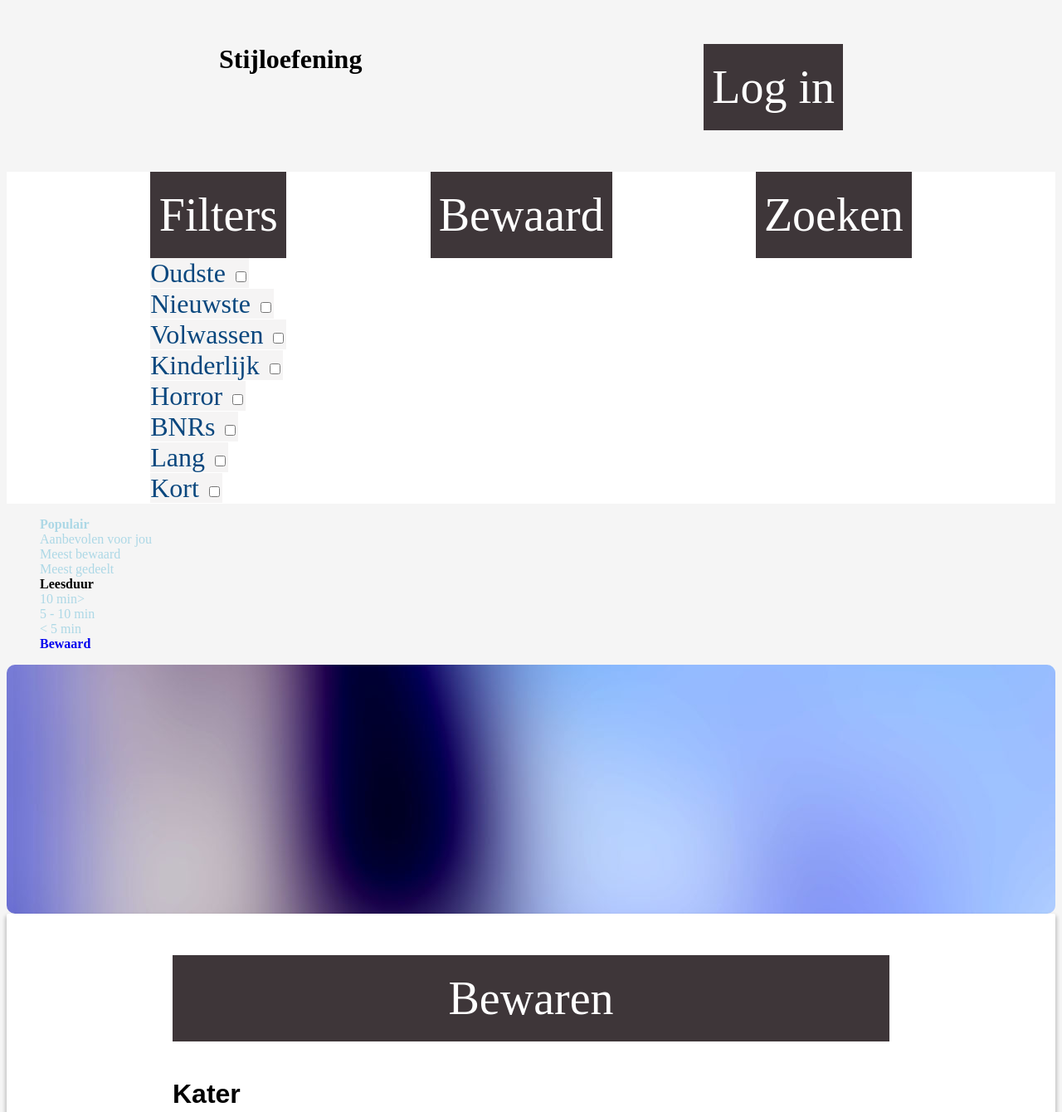
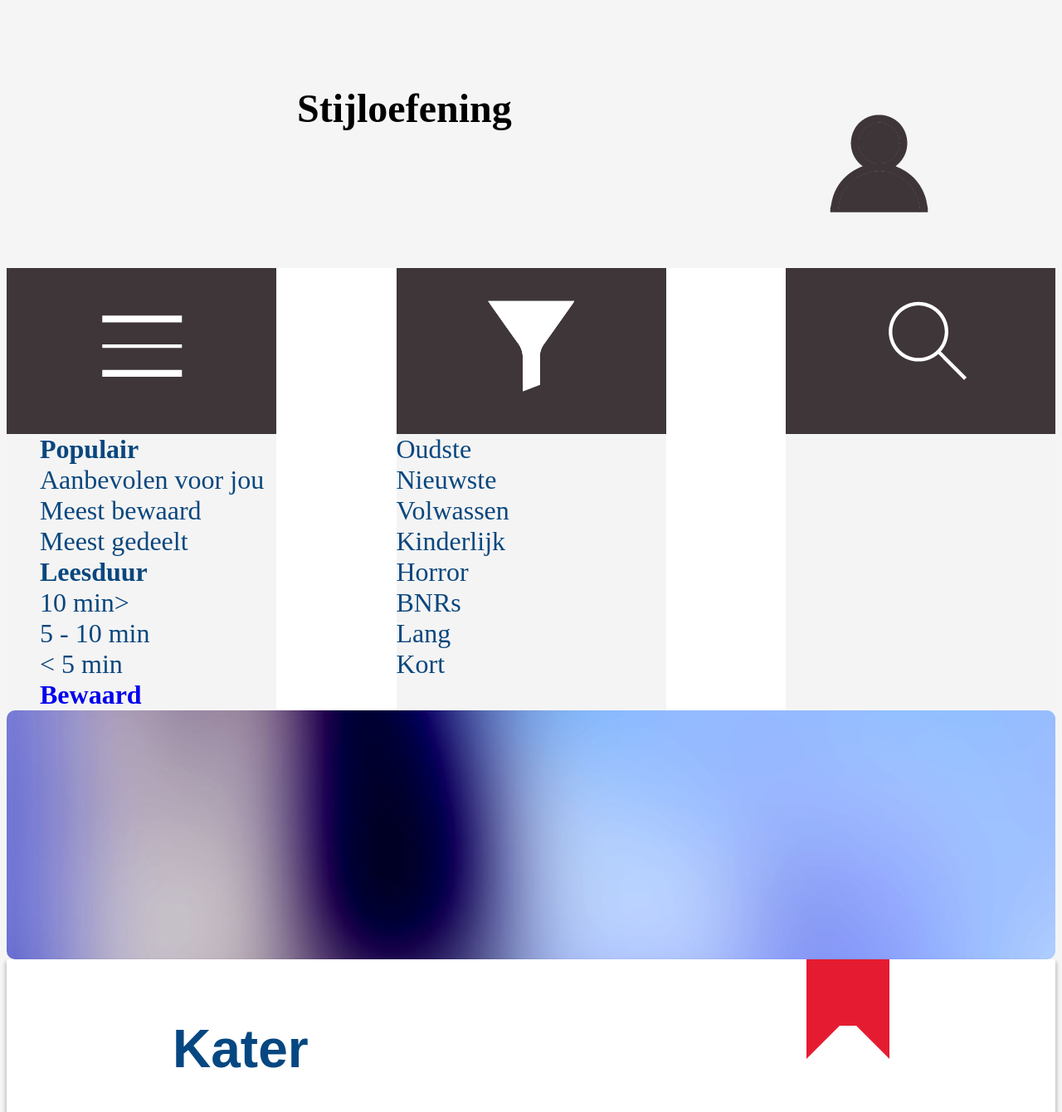
Before and after one commit to Dejorden94/Website_project_web, a plain HTML site: page index.html in a window 1280 px wide. Shown: the part 5-1345 px from the top of the page at 83% size. Drawn offline with Linux system fonts and the light colour scheme.

Commit message:
Button update
Menu buttons goed geplaatst.
Fonts groter gemaakt.
links en filters gestyled.
iconen toegevoegt.
Back to top knop goed gestyled.

```diff
--- a/index.html
+++ b/index.html
@@ -10,13 +10,47 @@
 			<span>Stijloefening</span>
 			<!-- Bron voor het gebruiken voor actions op een form: https://www.quora.com/How-do-I-link-a-submit-button-to-another-webpage-using-HTML -->
 			<form action="http://www.mobile247.eu/files/mobile246/StreamFile5772/html5_cheat_sheet_tags">
-			<button type="submit">Log in</button><!--href komt link naar inlog pagina-->
+				<button id="logIn" type="submit"><img src="style/img/login.png"></button><!--href komt link naar inlog pagina-->
 			</header>
 		</form>
 		<nav>
 			<ul class="navBoven">
 				<li>
-				<button>Filters</button>
+					<form><button type="submit"><img src="style/img/hamburger.png">
+						</button>
+						<ul class="filtersAp">
+							<li class="navBeschrijving">
+								<a href="">Populair</a>
+							</li>
+							<li>
+								<a href="">Aanbevolen voor jou</a>
+							</li>
+							<li>
+								<a href="">Meest bewaard</a>
+							</li>
+							<li>
+								<a href="">Meest gedeelt</a>
+							</li>
+							<li class="navBeschrijving">
+								Leesduur
+							</li>
+							<li>
+								<a href="">10 min> </a>
+							</li>
+							<li>
+								<a href="">5 - 10 min</a>
+							</li>
+							<li>
+								<a href="">< 5 min</a>
+							</li>
+							<li class="navBeschrijving">
+								<a href="bewaard.html">Bewaard</a>
+							</li>
+						</ul>
+						</form><!--href komt link naar inlog pagina-->
+					</li>
+					<li>
+						<button><img src="style/img/filter.png"></button>
 						<!-- bron voor het gebruik van labels: https://developer.mozilla.org/en-US/docs/Web/HTML/Element/label -->
 						<form class="filtersAp">
 							<label for="oudste">
@@ -47,11 +81,7 @@
 </form>
 </li>
 <li>
-<form action="bewaard.html"><button type="submit">Bewaard</button>
-</form><!--href komt link naar inlog pagina-->
-</li>
-<li>
-<button>Zoeken</button>
+<button><img src="style/img/zoeken.png"></button>
 <form id="zoekBalk">
 <input name="zoeken" type="search" placeholder="zoeken...">
 <input id="zoekKnop" type="submit" name="verzenden" value=" ">
@@ -60,44 +90,15 @@
 </ul>
 </nav>
 <nav>
-<ul id="sideBarMenu">
-<li class="navBeschrijving">
-<a href="">Populair</a>
-</li>
-<li>
-<a href="">Aanbevolen voor jou</a>
-</li>
-<li>
-<a href="">Meest bewaard</a>
-</li>
-<li>
-<a href="">Meest gedeelt</a>
-</li>
-<li class="navBeschrijving">
-Leesduur
-</li>
-<li>
-<a href="">10 min> </a>
-</li>
-<li>
-<a href="">5 - 10 min</a>
-</li>
-<li>
-<a href="">< 5 min</a>
-</li>
-<li class="navBeschrijving">
-<a href="bewaard.html">Bewaard</a>
-</li>
-</ul>
 </nav>
 <figure> </figure>
 <article>
-<button id="BewaarKnop">Bewaren</button>
+<button id="BewaarKnop"></button>
 <img src=""><!-- Afbeelding van vormgeving moet hier komen -->
 <h1>Kater</h1>
 <p>Ik had vandaag bus 21 willen nemen naar het Centraal Station om naar de Openbare Bibliotheek te gaan en Stijloefeningen van Raymond Queneau te lenen, een boekwerk waar ik al weken naar op zoek ben. Maar ik heb gisteren iets te veel biertjes naar binnen gegooid en ben nu zo goed als nergens toe in staat. Het wordt, vrees ik, een dagje op de bank hangen. Hopelijk is mijn zoontje niet in een al te zeurende bui. Gejengel resoneert zo vervelend in een houten harses. Misschien hijs ik mezelf nog even aan mijn eigen haren op uit het moeras van de kater om in de babywinkel van het Bos en Lommerplein een paar schoenen voor m’n zoontje te kopen. Dat moet nog wel lukken, het is hier om de hoek. Meer hoeft de wereld van mij vandaag niet te verwachten.</p>
 </article>
-<button id="terugTop">Terug naar top</button>
+<button  id="terugTop">Terug naar top</button>
 <script type="text/javascript" src="javascript/javascript.js"></script>
 </body>
 </html>
--- a/style/style.css
+++ b/style/style.css
@@ -8,22 +8,9 @@ li{
 a{
  	text-decoration: none;
 }
-a:link{
-
-}
-a:visited{
-	color: lightblue;
-}
-a:hover{
-	background-color: purple;
-  	border-style: solid;
-}
-a:focus{
-
-}
 button{
-	width: 100%;
-	margin: 0;
+	width: 325px;
+	height: 200px;
   	font-family: source sans Pro Regular;
   	font-size: 3.5rem;
   	color: white;
@@ -36,20 +23,25 @@ button:hover{
   color: #09477e;
   background-color: #d5edfb;
 }
+#logIn{
+	margin: 0;
+	background-color: #f5f5f5;
+}
 header{
 	display: flex;
 	font-size: 2em;
-	padding: 50px;
+	padding: 100px 50px 20px 50px;
 	text-align: center;
 	font-family: source sans Pro Regular;
 	font-weight: bold;
-	justify-content: space-around;
+	justify-content: space-between;
 }
-header span{
-
+header:first-child{
+	font-size: 3rem;
+	margin-left: 300px;
 }
 article{
-	padding: 50px 200px 50px 200px;
+	padding: 0px 200px 50px 200px;
 	background-color: white;
 	/*Bron:https://developer.mozilla.org/en-US/docs/Web/CSS/box-shadow*/
 	/* offset-x | offset-y | blur-radius | spread-radius | color */
@@ -58,12 +50,14 @@ article{
 	margin:auto;
 }
 p{
+	color:#b5cedf;
 	font-family: source sans Pro Regular, sans-serif;
-	font-size: 1em;
+	font-size: 3rem;
 }
 h1{
+	color: #064781;
 	font-family: source sans Pro Regular, sans-serif;
-	font-size: 2rem;
+	font-size: 4rem;
 }
 figure{
 	border-radius:10px;
@@ -78,10 +72,10 @@ figure{
 	margin: 0;
 	padding: 0;
 	display: flex;
-	justify-content: space-evenly;
+	justify-content: space-between;
 	background-color: white;
 }
-input[type="submit"]{
+input[type="submit"] {
 	font-family: source sans Pro Regular;
   color: #09477e;
   padding: 20px 10px;
@@ -89,7 +83,7 @@ input[type="submit"]{
   background-color: #f5f4f4;
   transition: background .25s ease-in-out;
 }
-input[type="submit"]:hover{
+input[type="submit"]:hover {
 	color: #09477e;
   	background-color: #d5edfb;
 }
@@ -101,27 +95,49 @@ input[type="search"]{
 input[type="search"]:hover{
   background-color: red;
 }
-label{
+input[type="checkbox"]{
+  display: none;
+}
+label {
 	font-family: source sans Pro Regular;
-  	font-size: 2em;
+  	font-size: 2rem;
   	color: #09477e;
   	border: none;
   	background-color: #f5f4f4;
   	transition: background .25s ease-in-out;
   	justify-content: baseline;
 }
-:checked + span{
-	font-weight: bold;
-}
-label:hover{
+label:hover {
   color: #09477e;
   background-color: #d5edfb;
+}
+li{
+	font-family: source sans Pro Regular;
+  	font-size: 2rem;
+  	color: #09477e;
+  	border: none;
+  	background-color: #f5f4f4;
+  	transition: background .25s ease-in-out;
+  	justify-content: baseline;
+}
+a:visited{
+	color: #09477e;
 }
 .navBeschrijving{
 	font-weight: bold;
 }
 #BewaarKnop{
-	justify-content: flex-end;
+	float: right;
+	position: relative;
+	height: 120px;
+	margin-top: 0;
+	background-color: #e51c31;
+    left: 0;
+    bottom: 0;
+    width: 0;
+    border-bottom: 40px solid white;
+    border-left: 40px solid transparent;
+    border-right: 40px solid transparent;
 }
 #zoekBalk{
 	display: none;
@@ -137,8 +153,8 @@ label:hover{
 	border-radius: 50px;
 }
 #terugTop{
-	width: 100%;
+	margin-left: auto;
+	margin-right: auto;
+	width: 400px;
   	display: flex;
-  	align-items: center;
-  	justify-content: center;
 }
```
Also changed, not shown: style/img/bookmark.svg (added), style/img/filter.png (added), style/img/hamburger.png (added), style/img/login.png (added), style/img/zoeken.png (added). Lines whose indentation alone changed are shown as unchanged.
